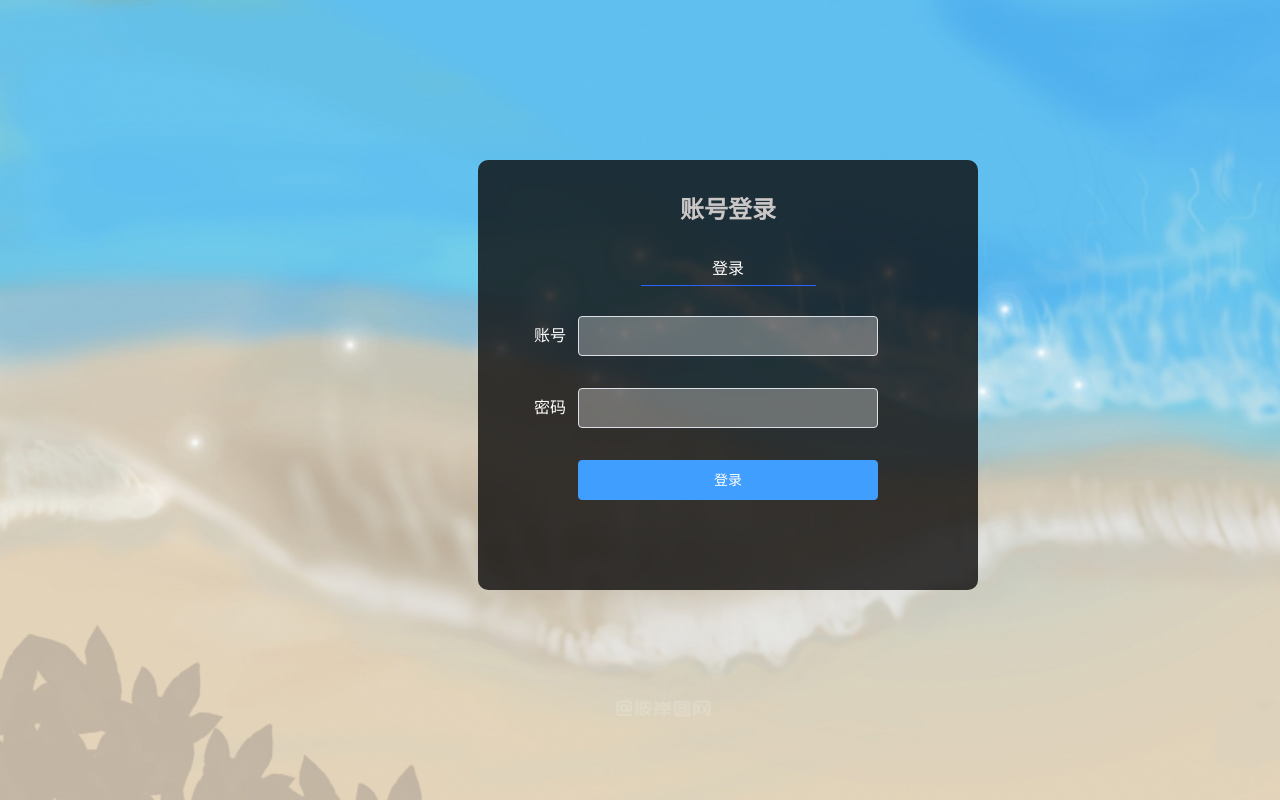
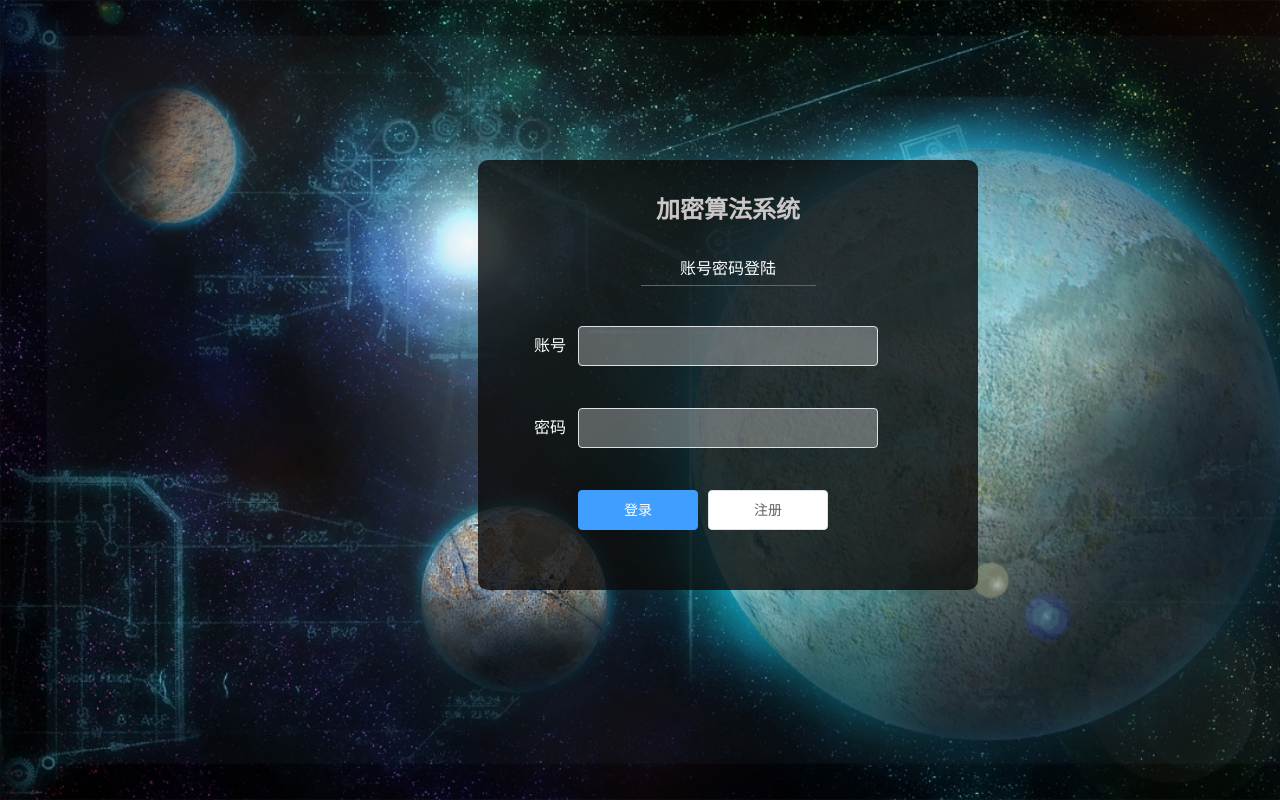
Before and after one commit to superwangwz/my-project-web, a Vue app: page /#/ in a window 1280 px wide. Built offline with nearby package versions, Linux system fonts and the light colour scheme.

Commit message:
登陆注册页面

```diff
--- a/src/css/Login.scss
+++ b/src/css/Login.scss
@@ -1,4 +1,4 @@
-.login{
+.login {
     width: 100%;
     height: 100vh;
     background: url("../img/bg.jpg");
@@ -7,55 +7,66 @@
     overflow: hidden;
     display: flex;
 
-    .login-right{
+
+    .login-right {
         width: 83%;
 
-        ::v-deep .el-button--default{
-            width: 22px;
-            font-size: 27px;
-            background: rgba($color: #fff, $alpha: 0);
-            color: white;
-            border: none;
+        ::v-deep .el-form-item__error {
+            color: #F56C6C;
+            font-size: 15px;
+            line-height: 1;
+            padding-top: 4px;
+            position: absolute;
+            top: 100%;
+            left: 0;
         }
-        ::v-deep .el-button--default :hover{
+
+
+        ::v-deep .el-button--default :hover {
             color: #5dd5c8;
         }
-        ::v-deep .el-drawer{
+
+        ::v-deep .el-drawer {
             background-color: rgb(56, 55, 55);
             color: rgb(212, 209, 209);
 
         }
-        ::v-deep .el-drawer__body{
+
+        ::v-deep .el-drawer__body {
             padding: 0 20px 0 20px;
         }
-        ::v-deep .el-drawer__header{
+
+        ::v-deep .el-drawer__header {
             color: rgb(230, 230, 230);
             font-weight: 550;
             font-size: 20px;
         }
 
-            .title{
+        .title {
             color: rgb(204, 199, 199);
             text-align: center;
         }
-            .tab{
+
+        .tab {
             display: flex;
             justify-content: space-between;
             width: 35%;
             margin: 30px auto;
             color: grey;
-                .tab-item{
+
+            .tab-item {
                 height: 30px;
                 flex: 1;
                 text-align: center;
             }
         }
-            .active{
+
+        .active {
             color: white;
             border-bottom: 1px solid rgb(44, 99, 250);
         }
 
-            .loginBox{
+        .loginBox {
             width: 500px;
             height: 400px;
             background-color: rgba($color: rgb(12, 11, 11), $alpha: 0.8);
@@ -65,25 +76,38 @@
             top: 20%;
             left: 45%;
 
-                ::v-deep .demo-ruleForm{
+            ::v-deep .demo-ruleForm {
                 width: 400px;
                 margin-top: 30px;
             }
 
-                ::v-deep .el-form-item__label{
+            ::v-deep .el-form-item__label {
                 color: white;
                 font-size: 16px;
             }
 
-                ::v-deep .el-input__inner{
+            ::v-deep .el-input__inner {
                 color: white;
                 background-color: rgba($color: #fff, $alpha: 0.3);
                 margin-bottom: 10px;
                 font-size: 16px;
             }
 
-                ::v-deep .el-button{
-                    width: 100%;
+            ::v-deep .el-button {
+                width: 40%;
+                justify-content: center;
+            }
+
+            ::v-deep .el-form-item__content {
+                display: flex;
+                margin-top: 10px;
+                height: 100%;
+            }
+
+            ::v-deep .el-form-item__label {
+                font-size: 16px;
+                position: relative;
+                top: 10px;
             }
         }
     }
--- /dev/null
+++ b/src/request/user.js
@@ -0,0 +1,14 @@
+import axios from "./axios"
+
+export default {
+
+    // 用户注册
+    addUser: (data) => {
+        return axios({
+            method: "post",
+            url: "",
+            data
+        })
+    },
+
+}
--- a/src/views/NotFound.vue
+++ b/src/views/NotFound.vue
@@ -1,6 +1,6 @@
 <template>
   <div class="notfound">
-    <el-button @click="gotohome" icon="el-icon-s-home">回到首页</el-button>
+
   </div>
 </template>
 
--- a/src/views/myLogin.vue
+++ b/src/views/myLogin.vue
@@ -3,14 +3,14 @@
     <div class="login-right">
       <!-- 登录 -->
       <div class="loginBox">
-        <h2 class="title">账号登录</h2>
+        <h2 class="title">加密算法系统</h2>
            <div class="tab">
           <div
             class="tab-item"
             :class="activeIndex == 1 ? 'active' : ''"
             @click="handleSelect(1)"
           >
-            登录
+            账号密码登陆
           </div>
         </div>
         <el-form
@@ -22,20 +22,19 @@
           class="demo-ruleForm"
           active-text-color="#fff"
         >
-          <el-form-item label="账号" prop="username">
-            <el-input v-model="ruleForm.username"></el-input>
+          <el-form-item label="账号" prop="userName">
+            <el-input v-model="ruleForm.userName"></el-input>
           </el-form-item>
-          <el-form-item label="密码" prop="pass">
+          <el-form-item label="密码" prop="passWord">
             <el-input
-              type="password"
-              v-model="ruleForm.pass"
+              type="passWord"
+              v-model="ruleForm.passWord"
               autocomplete="off"
             ></el-input>
           </el-form-item>
-          <el-form-item v-if="activeIndex == '1'">
-            <el-button type="primary" @click="submitForm1('ruleForm')"
-              >登录</el-button
-            >
+          <el-form-item >
+            <el-button type="primary" @click="submitForm1('ruleForm')">登录</el-button>
+            <el-button @click="register()">注册</el-button>
           </el-form-item>
         </el-form>
       </div>
@@ -49,14 +48,14 @@
 export default {
   data() {
     // 登录验证规则
-    var username = (rule, value, callback) => {
+    var userName = (rule, value, callback) => {
       if (value === "") {
         return callback(new Error("账号不能为空"));
       } else {
         return callback();
       }
     };
-    var pass = (rule, value, callback) => {
+    var passWord = (rule, value, callback) => {
       if (value === "") {
         return callback(new Error("密码不能为空"));
       } else {
@@ -66,12 +65,12 @@
     return {
       activeIndex: "1",
       ruleForm: {
-        username: "",
-        pass: "",
+        userName: "",
+        passWord: "",
       },
       rules: {
-        username: [{ validator: username, trigger: "blur" }],
-        pass: [{ validator: pass, trigger: "blur" }],
+        userName: [{ validator: userName, trigger: "blur" }],
+        passWord: [{ validator: passWord, trigger: "blur" }],
       },
     };
   },
@@ -81,15 +80,19 @@
     handleSelect(index) {
       this.activeIndex = index;
     },
+    // 注册
+    register (){
+      this.$router.push('/register')
     },
+
     // 用户登录
     submitForm1(formName) {
       this.$refs[formName].validate((valid) => {
         if (valid) {
           loginRequest
             .userLogin({
-              userName: this.ruleForm.username,
-              passWord: this.ruleForm.pass,
+              userName: this.ruleForm.userName,
+              passWord: this.ruleForm.passWord,
             })
             .then((res) => {
               console.log(res);
@@ -117,6 +120,8 @@
         }
       });
     },
+
+  },
 };
 </script>
 
--- /dev/null
+++ b/src/views/myRegister.vue
@@ -0,0 +1,216 @@
+<template>
+  <div class="register">
+    <div class="login-right">
+      <!-- 登录 -->
+      <div class="loginBox">
+        <h2 class="title">用户注册</h2>
+
+        <el-form
+          :model="ruleForm"
+          status-icon
+          :rules="rules"
+          ref="ruleForm"
+          label-width="100px"
+          class="demo-ruleForm"
+          active-text-color="#fff"
+        >
+          <el-form-item label="账号" prop="userName">
+            <el-input v-model="ruleForm.userName"></el-input>
+          </el-form-item>
+          <el-form-item label="密码" prop="passWord">
+            <el-input
+              type="passWord"
+              v-model="ruleForm.passWord"
+              autocomplete="off"
+            ></el-input>
+          </el-form-item>
+          <el-form-item label="加密类型" prop="type">
+            <el-radio-group v-model="ruleForm.type">
+              <el-radio label="ZUC"></el-radio>
+              <el-radio label="SM2"></el-radio>
+              <el-radio label="SM3"></el-radio>
+            </el-radio-group>
+          </el-form-item>
+          <el-form-item>
+            <el-button type="primary" @click="submitForm('ruleForm')"
+              >注册</el-button
+            >
+            <el-button @click="resetForm('ruleForm')">重置</el-button>
+          </el-form-item>
+        </el-form>
+      </div>
+    </div>
+  </div>
+</template>
+
+<script>
+import userRequest from "../request/user";
+export default {
+  data() {
+    // 登录验证规则
+    var userName = (rule, value, callback) => {
+      if (value === "") {
+        return callback(new Error("账号不能为空"));
+      } else {
+        return callback();
+      }
+    };
+    var passWord = (rule, value, callback) => {
+      if (value === "") {
+        return callback(new Error("密码不能为空"));
+      } else {
+        return callback();
+      }
+    };
+    var type = (rule, value, callback) => {
+      if (value === "") {
+        return callback(new Error("加密类型不能为空"));
+      } else {
+        return callback();
+      }
+    };
+    return {
+      ruleForm: {
+        userName: "",
+        passWord: "",
+        type: "",
+      },
+      rules: {
+        userName: [{ validator: userName, trigger: "blur" }],
+        passWord: [{ validator: passWord, trigger: "blur" }],
+        type: [{ validator: type, trigger: "blur" }],
+      },
+    };
+  },
+
+  methods: {
+    // 注册
+    submitForm(formName) {
+      this.$refs[formName].validate((valid) => {
+        if (valid) {
+          userRequest
+            .addUser({
+              userName: this.ruleForm.userName,
+              passWord: this.ruleForm.passWord,
+              type: this.ruleForm.type,
+            })
+            .then((res) => {
+              if (res.data.success == true) {
+                this.$message.success("注册成功!");
+                this.resetForm();
+              } else {
+                this.$message.error(res.data.message);
+              }
+            });
+        } else {
+          this.$message.error("请检查信息是否完整！");
+          return false;
+        }
+      });
+    },
+
+    // 清空表单数据
+    resetForm() {
+      this.$refs.ruleForm.resetFields();
+    },
+  },
+};
+</script>
+
+<style lang="scss" scoped>
+.register {
+  width: 100%;
+  height: 100vh;
+  background: url("../img/register.jpg");
+  background-repeat: no-repeat;
+  background-size: cover;
+  overflow: hidden;
+  display: flex;
+
+  .login-right {
+    width: 83%;
+
+    ::v-deep .el-drawer {
+      background-color: rgb(56, 55, 55);
+      color: rgb(212, 209, 209);
+    }
+    ::v-deep .el-drawer__body {
+      padding: 0 20px 0 20px;
+    }
+    ::v-deep .el-drawer__header {
+      color: rgb(230, 230, 230);
+      font-weight: 550;
+      font-size: 20px;
+    }
+
+    ::v-deep .el-form-item__error {
+      color: #f56c6c;
+      font-size: 15px;
+      line-height: 1;
+      padding-top: 4px;
+      position: absolute;
+      top: 100%;
+      left: 0;
+    }
+
+    .title {
+      color: rgb(204, 199, 199);
+      text-align: center;
+    }
+
+    .active {
+      color: white;
+      border-bottom: 1px solid rgb(44, 99, 250);
+    }
+
+    .loginBox {
+      width: 500px;
+      height: 400px;
+      background-color: rgba($color: rgb(12, 11, 11), $alpha: 0.8);
+      border-radius: 10px 10px 10px 10px;
+      padding-top: 30px;
+      position: relative;
+      top: 20%;
+      left: 45%;
+
+      ::v-deep .demo-ruleForm {
+        width: 400px;
+        margin-top: 30px;
+      }
+
+      ::v-deep .el-form-item__label {
+        color: white;
+        font-size: 16px;
+      }
+
+      ::v-deep .el-input__inner {
+        color: white;
+        background-color: rgba($color: #fff, $alpha: 0.3);
+        margin-bottom: 10px;
+        font-size: 16px;
+      }
+
+      ::v-deep .el-button {
+        width: 40%;
+        justify-content: center;
+      }
+
+      ::v-deep .el-form-item__content {
+        display: flex;
+        margin-top: 10px;
+        height: 100%;
+      }
+
+      ::v-deep .el-form-item__label {
+        font-size: 16px;
+        position: relative;
+        top: 10px;
+      }
+
+      ::v-deep .el-radio-group {
+        padding-top: 10px;
+      }
+    }
+  }
+}
+</style>
```
Also changed, not shown: src/router/index.js (+10 -0 lines), src/img/bg.jpg, src/img/register.jpg (added). Lines whose indentation alone changed are shown as unchanged.
